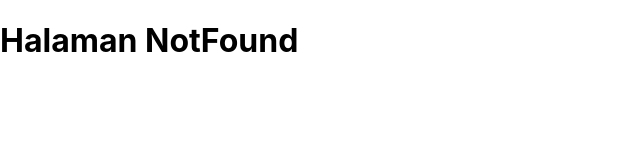
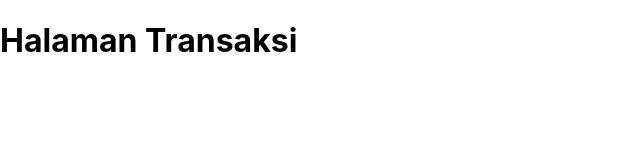
Before and after one commit to ujangaris/aplikasi-penjualan-react-firebase, a React (Create React App) app: page /transaksi in a window 1280 px wide. Shown: the top 160 px of the page, without its empty margins (0-640 px from the left). Built offline with nearby package versions, Linux system fonts and the light colour scheme.

Commit message:
Routing Halaman Transaksi

```diff
--- a/src/App.js
+++ b/src/App.js
@@ -9,7 +9,7 @@
 import LupaPassword from './pages/lupa-password';
 import NotFound from './pages/404';
 import Private from './pages/private';
-import Produk from './pages/private/produk';
+
 
 
 
@@ -19,7 +19,8 @@
 
       <Switch>
         <Route path="/pengaturan" component={Private} />
-        <Route path="/produk" component={Produk} />
+        <Route path="/produk" component={Private} />
+        <Route path="/transaksi" component={Private} />
         <Route path="/registrasi" component={Registrasi} />
         <Route path="/login" component={Login} />
         <Route path="/lupa-password" component={LupaPassword} />
--- a/src/pages/private/index.js
+++ b/src/pages/private/index.js
@@ -5,6 +5,7 @@
 // Component Halaman Private
 import Pengaturan from './pengaturan'
 import Produk from './produk'
+import Transaksi from './transaksi'
 
 function Private() {
     return (
@@ -12,6 +13,7 @@
 
             <Route path="/pengaturan" component={Pengaturan} />
             <Route path="/produk" component={Produk} />
+            <Route path="/transaksi" component={Transaksi} />
 
         </Switch>
     )
--- /dev/null
+++ b/src/pages/private/transaksi/index.js
@@ -0,0 +1,8 @@
+import React from 'react';
+
+
+function Transaksi() {
+    return <h1>Halaman Transaksi</h1>
+}
+
+export default Transaksi;
```
